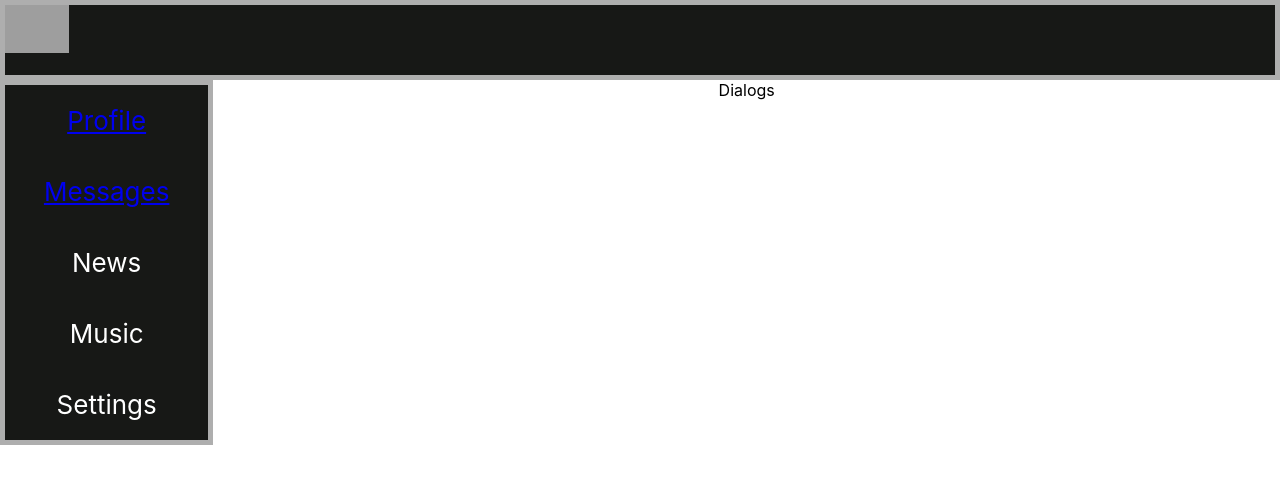
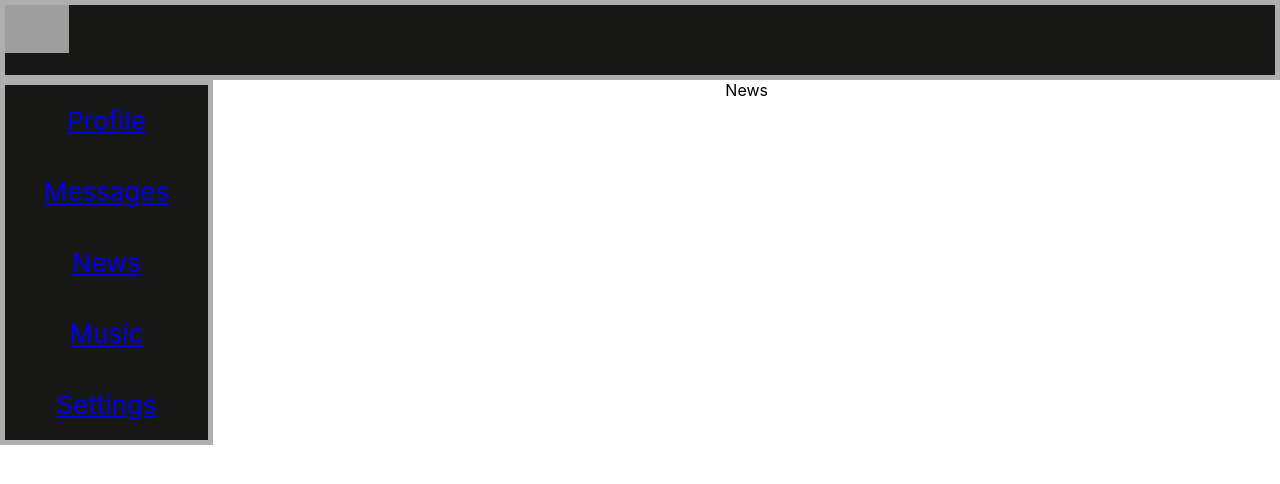
Before and after one commit to Maximone23/SocialNetwork, a React (Create React App) app: page /news in a window 1280 px wide. Shown: the top 484 px of the page. Built offline with nearby package versions, Linux system fonts and the light colour scheme; grey boxes are pictures that could not be loaded.

Commit message:
Create components: News, Music, Settings. Install react-router-dom.

```diff
--- a/package.json
+++ b/package.json
@@ -8,6 +8,7 @@
     "@testing-library/user-event": "^7.2.1",
     "react": "^16.12.0",
     "react-dom": "^16.12.0",
+    "react-router-dom": "^5.1.2",
     "react-scripts": "3.3.1"
   },
   "scripts": {
--- a/src/App.js
+++ b/src/App.js
@@ -3,18 +3,27 @@
 import Header from './components/Header/Header';
 import Navbar from './components/Navbar/Navbar';
 import Profile from './components/Profile/Profile';
-import Dialogs from './components/Dialogs/Dialogs'
+import Dialogs from './components/Dialogs/Dialogs';
+import News from './components/News/News';
+import Music from './components/Music/Music';
+import Settings from './components/Settings/Settings';
+import { Route, BrowserRouter } from 'react-router-dom';
 
 
 const App = () => {
   return (
-    <div className='app-wrapper'>
-      <Header />
-      <Navbar />
-      {/* <Profile /> */}
-      <Dialogs />
+    <BrowserRouter>
+      <div className='app-wrapper'>
+        <Header />
+        <Navbar />
+        <Route path='/profile' component={Profile} />
+        <Route path='/dialogs' component={Dialogs} />
+        <Route path='/news' component={News} />
+        <Route path='/music' component={Music} />
+        <Route path='/settings' component={Settings} />
+      </div>
+    </BrowserRouter>
 
-    </div>
   );
 }
 
--- /dev/null
+++ b/src/components/Music/Music.jsx
@@ -0,0 +1,12 @@
+import React from 'react'
+import s from './Music.module.css';
+
+const Music = (props) => {
+  return (
+    <div className={s.content}>
+      Music
+    </div>
+  )
+}
+
+export default Music;
--- /dev/null
+++ b/src/components/Music/Music.module.css
@@ -0,0 +1,3 @@
+.content {
+  text-align: center;
+}
--- a/src/components/Navbar/Navbar.jsx
+++ b/src/components/Navbar/Navbar.jsx
@@ -11,13 +11,13 @@
         <a href="/dialogs">Messages</a>
       </div>
       <div className={s.item}>
-        <a>News</a>
+        <a href="/news">News</a>
       </div>
       <div className={s.item}>
-        <a>Music</a>
+        <a  href="/music">Music</a>
       </div>
       <div className={s.item}>
-        <a>Settings</a>
+        <a href="/settings">Settings</a>
       </div>
     </nav>
   )
--- /dev/null
+++ b/src/components/News/News.jsx
@@ -0,0 +1,12 @@
+import React from 'react'
+import s from './News.module.css';
+
+const News = (props) => {
+  return (
+    <div className={s.content}>
+      News
+    </div>
+  )
+}
+
+export default News;
--- /dev/null
+++ b/src/components/News/News.module.css
@@ -0,0 +1,3 @@
+.content {
+  text-align: center;
+}
--- /dev/null
+++ b/src/components/Settings/Settings.jsx
@@ -0,0 +1,12 @@
+import React from 'react'
+import s from './Settings.module.css';
+
+const Settings = (props) => {
+  return (
+    <div className={s.content}>
+      Settings
+    </div>
+  )
+}
+
+export default Settings;
--- /dev/null
+++ b/src/components/Settings/Settings.module.css
@@ -0,0 +1,3 @@
+.content {
+  text-align: center;
+}
```
Also changed, not shown: 1 other file (tests, documents, lock files or other folders).
